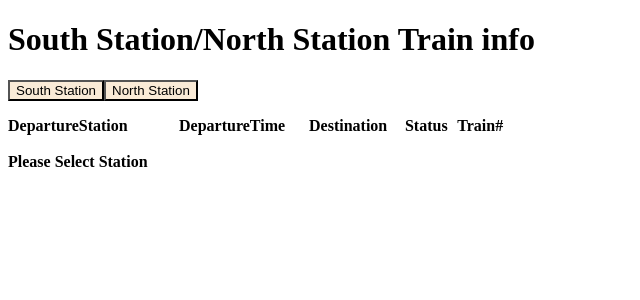
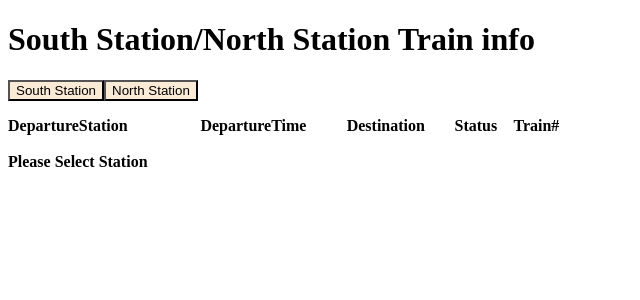
Before and after one commit to yangmars88/MBTATrainSchedule, a React (Create React App) app: page / in a window 1280 px wide. Shown: the top 300 px of the page, without its empty margins (0-640 px from the left). Built offline with nearby package versions, Linux system fonts and the light colour scheme.

Commit message:
Update App.css

```diff
--- a/src/App.css
+++ b/src/App.css
@@ -13,7 +13,7 @@
 
 div ul {
     display:table;
-    width:40%;
+    width:45%;
     padding:0;
 }
 div ul li{
```
